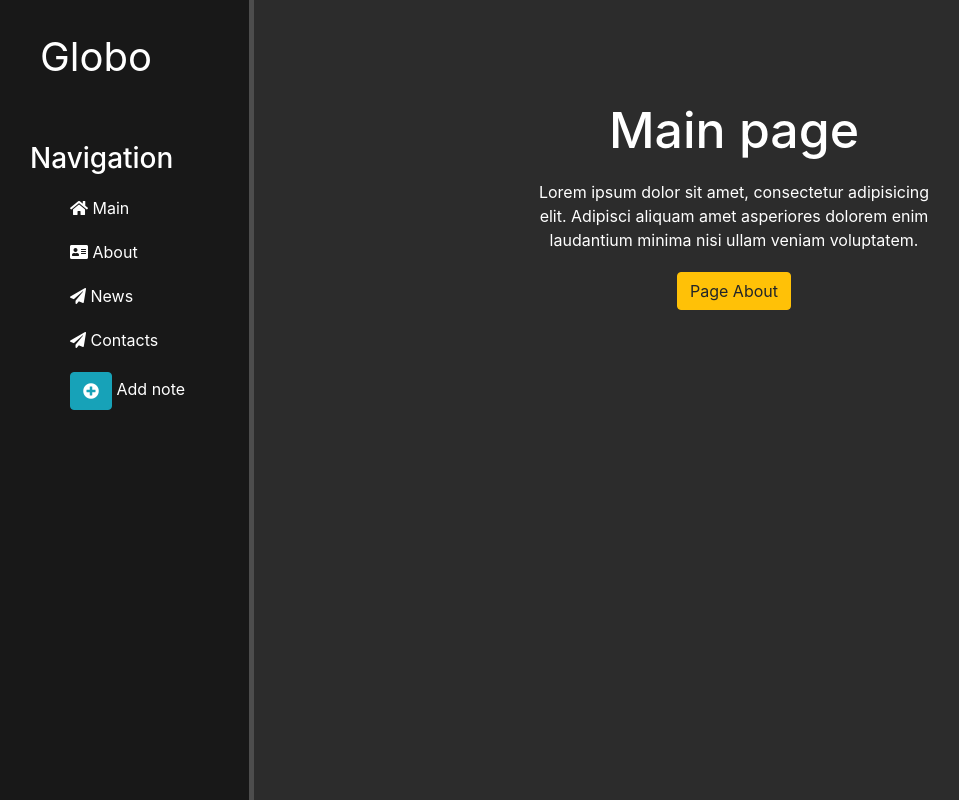
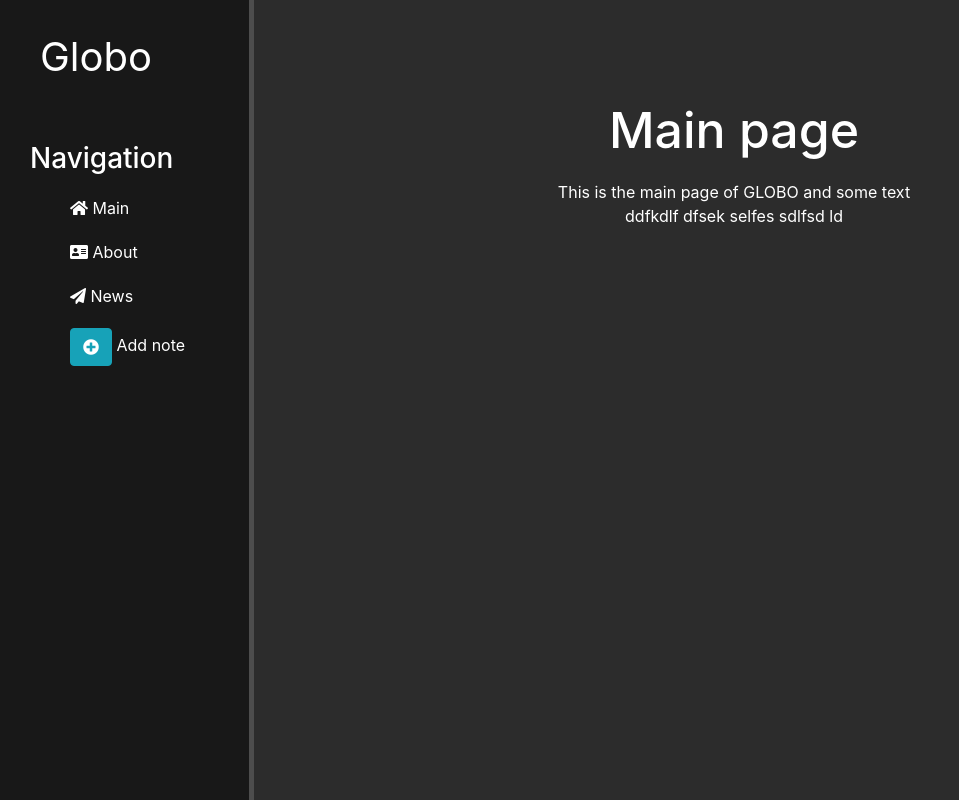
Before and after one commit to luppik/python_site, a Django app: page / in a window 1280 px wide. Shown: the whole page, without its empty margins (2-961 px from the left). Run offline with Django 3.2, Linux system fonts and the light colour scheme; some libraries are stand-ins or nearby versions.

Commit message:
release V1

```diff
--- a/itproger/main/templates/main/about.html
+++ b/itproger/main/templates/main/about.html
@@ -7,7 +7,6 @@
 {% block content %}
     <div class="features">
         <h1>About</h1>
-       <p>Lorem ipsum dolor sit amet, consectetur adipisicing elit. Adipisci aliquam amet asperiores dolorem enim laudantium minima nisi ullam veniam voluptatem.</p>
-        <button class="btn btn-danger">Button</button>
+       <p>"About page" and some text sdlfk sdfklem sdf;j sdlfke sfnsmdf ,esfse</p>
     </div>
 {% endblock %}
--- a/itproger/main/templates/main/index.html
+++ b/itproger/main/templates/main/index.html
@@ -7,7 +7,6 @@
 {% block content %}
     <div class="features">
         <h1>{{ title }}</h1>
-       <p>Lorem ipsum dolor sit amet, consectetur adipisicing elit. Adipisci aliquam amet asperiores dolorem enim laudantium minima nisi ullam veniam voluptatem.</p>
-        <button class="btn btn-warning">Page About</button>
+       <p>This is the main page of GLOBO and some text ddfkdlf dfsek selfes sdlfsd ld</p>
     </div>
 {% endblock %}
--- a/itproger/main/templates/main/layout.html
+++ b/itproger/main/templates/main/layout.html
@@ -19,7 +19,6 @@
             <a href="{% url 'home' %}"><li><i class="fas fa-home"></i> Main</li></a>
             <a href="{% url 'about' %}"><li><i class="fas fa-address-card"></i> About</li></a>
             <a href="{% url 'news_home' %}"><li><i class="fas fa-paper-plane"></i> News</li></a>
-            <a href=""><li><i class="fas fa-paper-plane"></i> Contacts</li></a>
             <a href="{% url 'create' %}"><li><button class="btn btn-info"><i class="fas fa-plus-circle"></i></button> Add note</li></a>
         </ul>
     </aside>
--- a/itproger/news/views.py
+++ b/itproger/news/views.py
@@ -34,7 +34,7 @@ def create(request):
         form = ArticlesForm(request.POST)
         if form.is_valid():
             form.save()
-            return redirect('home')
+            return redirect('news_home')
         else:
             error = 'Форма была неверной'
 
--- /dev/null
+++ b/itproger/pyvenv/pyvenv.cfg
@@ -0,0 +1,3 @@
+home = C:\Users\User\AppData\Local\Programs\Python\Python39
+include-system-site-packages = false
+version = 3.9.0
```
Also changed, not shown: itproger/README.md (added), itproger/db.sqlite3, 8 other files.
